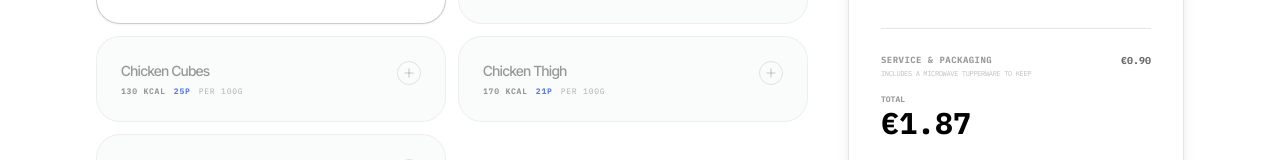
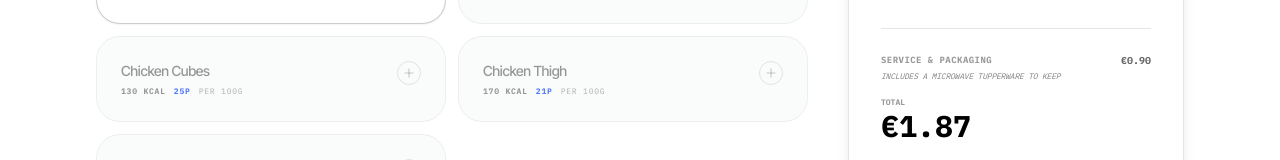
Before and after one commit to gitcipi/BYTELAB, a React (Vite) app: page /lab in a window 1280 px wide. Both pictures are taken after a click on the button 409 px from the left and 611 px from the top of the page. Shown: the part 636-796 px from the top of the page. Built offline with nearby package versions, Linux system fonts and the light colour scheme.

Commit message:
style(lab): improve visibility of tupperware info text

```diff
--- a/src/pages/Lab.tsx
+++ b/src/pages/Lab.tsx
@@ -461,7 +461,7 @@ const ByteLab = ({ currency: initialCurrency }: { currency: string }) => {
                       <span className="text-[9px] font-mono text-black/40 font-bold uppercase tracking-wider">Service & Packaging</span>
                       <span className="text-[10px] font-mono font-bold text-black/60">{formatCurrency(0.90)}</span>
                     </div>
-                    <span className="block text-[7px] font-mono text-black/25 uppercase tracking-tighter mt-0.5 leading-none">Includes a microwave tupperware to keep</span>
+                    <span className="block text-[8px] font-mono text-black/50 uppercase tracking-tight mt-1 leading-none italic">Includes a microwave tupperware to keep</span>
                   </div>
                 )}
                 <div className="flex justify-between items-end mb-6"><div><span className="text-[8px] font-mono text-black/40 font-bold uppercase block">Total</span><span className="text-3xl font-mono text-black font-bold">{formatCurrency(totals.total)}</span></div></div>
```
